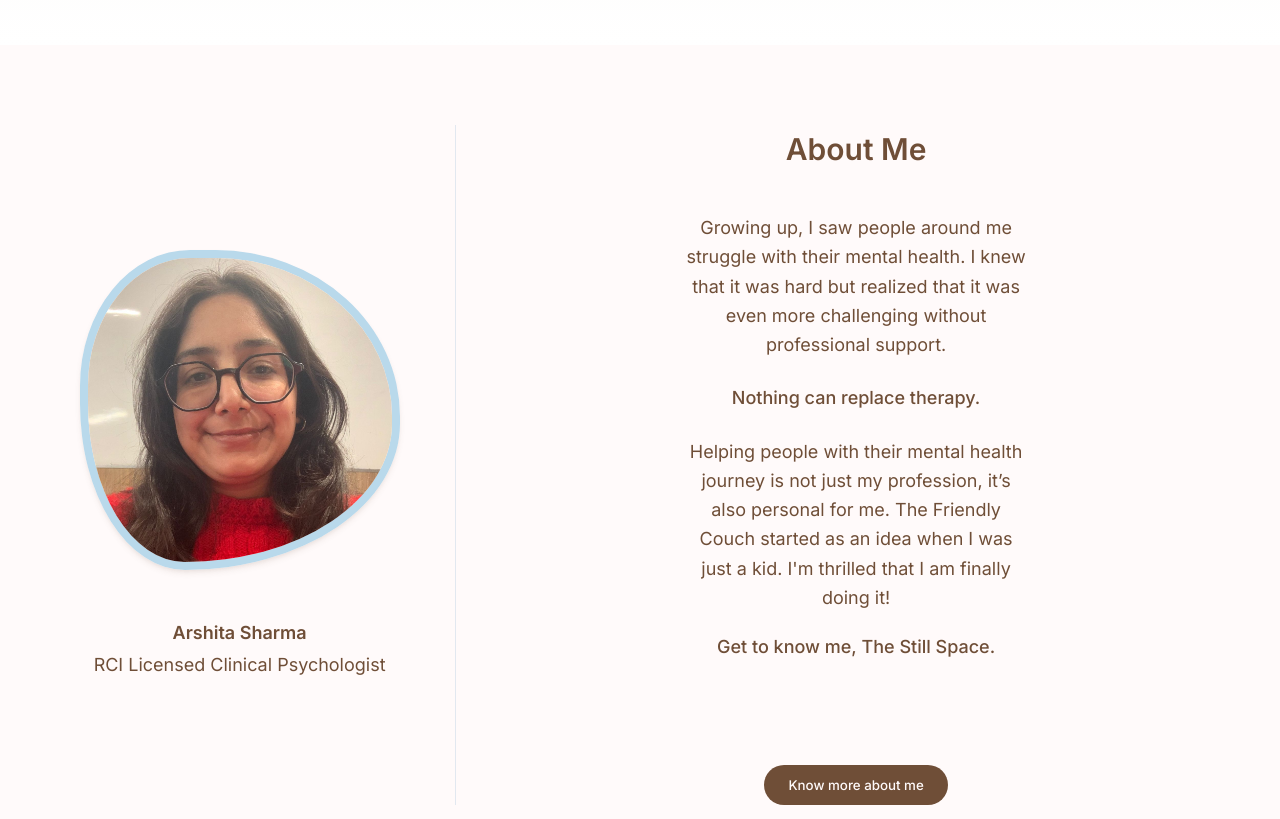
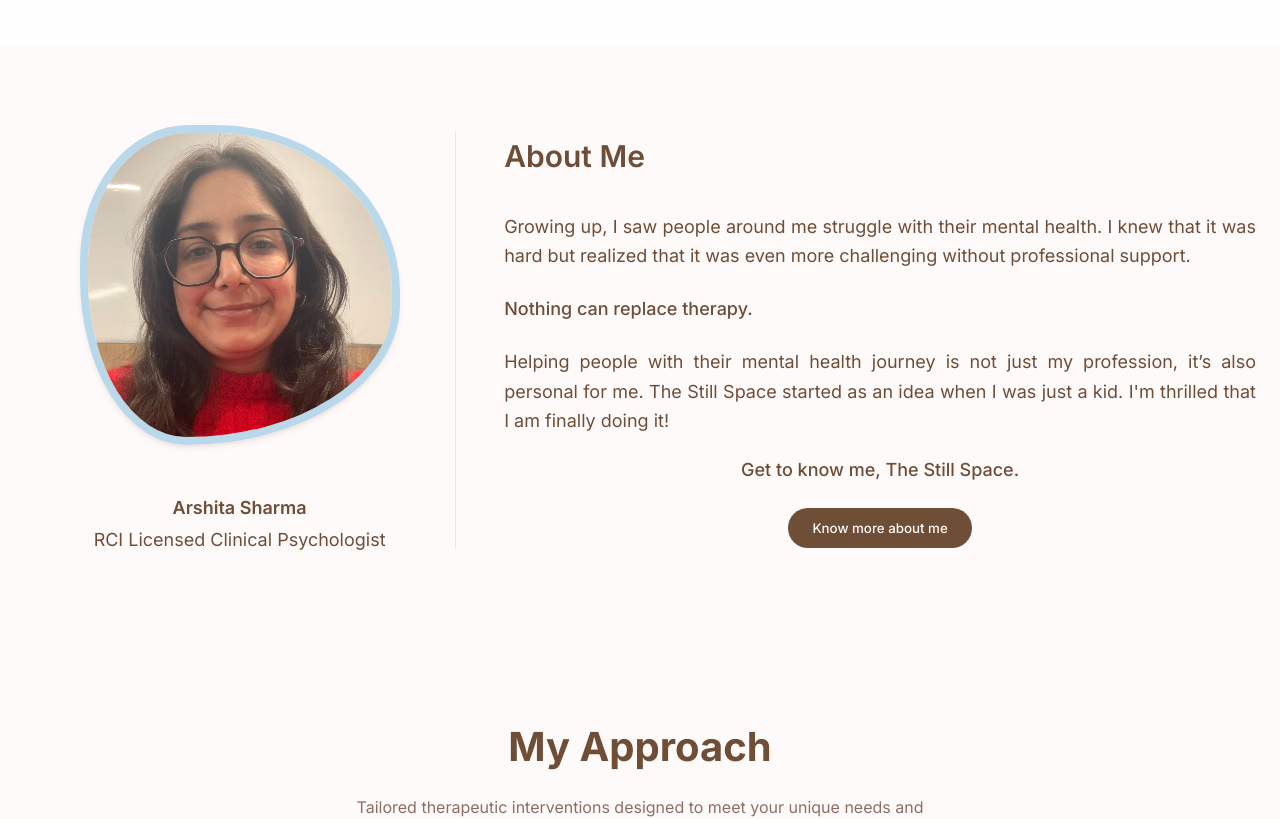
Before and after one commit to mananj183/thestillspace.github.io, a React (Vite) app: page / in a window 1280 px wide. Shown: the part 820-1639 px from the top of the page. Built offline with nearby package versions, Linux system fonts and the light colour scheme; a web font is replaced by a local one.

Commit message:
Fixed styling of about me section

```diff
--- a/src/components/About.tsx
+++ b/src/components/About.tsx
@@ -51,14 +51,14 @@
                         Nothing can replace therapy.
                     </p>
 
-                    <p>Helping people with their mental health journey is not just my profession, it’s also personal for me. The Friendly Couch started as an idea when I was just a kid. I'm thrilled that I am finally doing it!</p>
+                    <p>Helping people with their mental health journey is not just my profession, it’s also personal for me. The Still Space started as an idea when I was just a kid. I'm thrilled that I am finally doing it!</p>
 
                     <p className="highlight-text" style={{ marginTop: '1.25rem', textAlign: 'center' }}>
                         Get to know me, The Still Space.
                     </p>
                 </div>
 
-                <a href="#about" aria-label="About Me" style={{ marginTop: '2.5rem' }}>
+                <a href="#about" aria-label="About Me" style={{ alignSelf: 'center' }}>
                     <button className="btn-know-more">
                         Know more about me
                     </button>
--- a/src/index.css
+++ b/src/index.css
@@ -199,7 +199,8 @@
   .about-content-wrapper {
     width: 65%;
     margin-top: 0;
-    /* padding-left: 1rem; */
+    align-items: flex-start;
+    padding-left: 3rem;
     /* Spacing for divider visual */
   }
 }
@@ -236,6 +237,7 @@
     font-size: 1.875rem;
     /* text-3xl */
     /* padding-top: 0; */
+    text-align: left;
   }
 }
 
@@ -255,11 +257,12 @@
   .about-text-block {
     font-size: 1.125rem;
     /* text-lg */
-    padding-top: 2.5rem;
+    padding-top: 2rem;
     /* pt-10 */
-    padding-left: 8rem;
-    /* px-32 approximate */
-    padding-right: 8rem;
+    padding-left: 0;
+    padding-right: 0;
+    text-align: justify;
+    max-width: 100%;
   }
 }
 
@@ -272,12 +275,12 @@
 @media (min-width: 768px) {
   .highlight-text {
     margin: 1.5rem 0;
-    text-align: center;
+    text-align: left;
   }
 }
 
 .btn-know-more {
-  margin-top: 2.5rem;
+  /* margin-top: 2.5rem; */
   padding: 0.75rem 1.5rem;
   /* Default padding */
   background-color: var(--text-primary);
```
